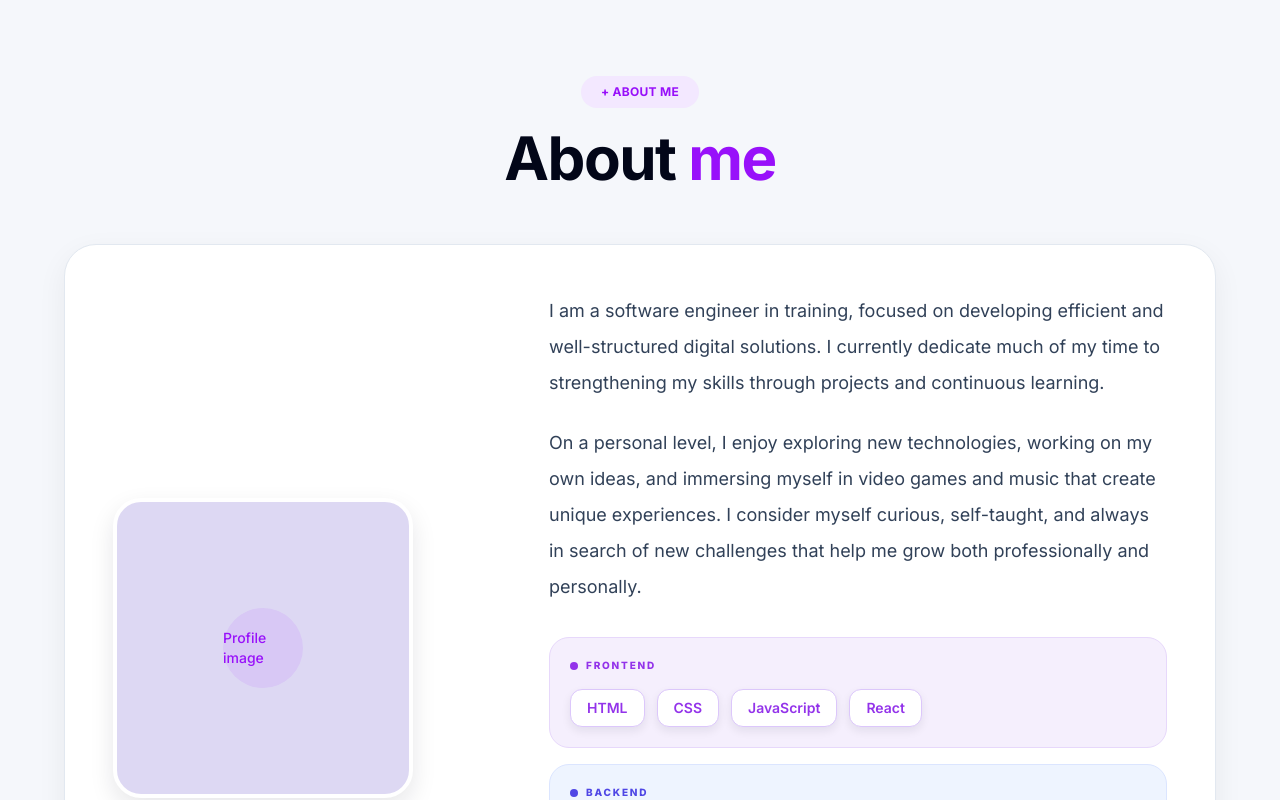
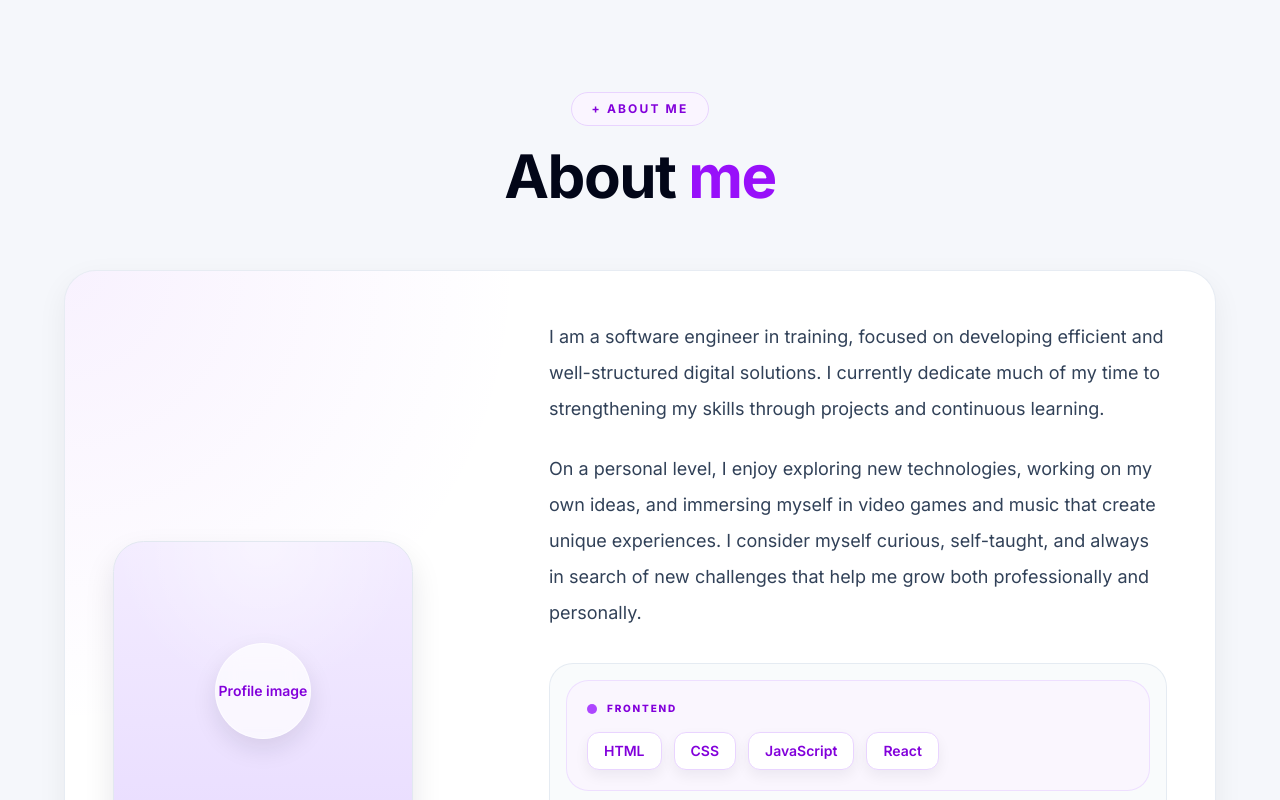
Before and after one commit to AndresRios123/Portfolio, a Next.js app: page /en in a window 1280 px wide. Shown: the part 820-1620 px from the top of the page. Built offline with nearby package versions, Linux system fonts and the light colour scheme.

Commit message:
He agregado el modo oscuro a la sección about me

```diff
--- a/app/components/sections/About.tsx
+++ b/app/components/sections/About.tsx
@@ -55,30 +55,32 @@ export default function About() {
   return (
     <section
       id="sobre-mi"
-      className="bg-[#f5f7fb] px-6 py-20 md:px-10 lg:px-16"
+      className="bg-[#f5f7fb] px-6 py-24 transition-colors duration-300 md:px-10 lg:px-16 dark:bg-[#070b14]"
     >
       <div className="mx-auto max-w-[1180px]">
         <motion.header
           initial="hidden"
           whileInView="visible"
-          viewport={{ once: true, amount: 0.5 }}
+          viewport={{ once: true, amount: 0.45 }}
           variants={containerVariants}
-          className="mb-14 flex flex-col items-center text-center"
+          className="mb-16 flex flex-col items-center text-center"
         >
           <motion.span
             variants={fadeUp}
-            className="mb-5 inline-flex rounded-full bg-purple-100 px-5 py-2 text-xs font-bold uppercase tracking-wide text-purple-600"
+            className="mb-5 inline-flex rounded-full border border-purple-200 bg-purple-50 px-5 py-2 text-xs font-bold uppercase tracking-[0.18em] text-purple-700 dark:border-blue-500/20 dark:bg-blue-500/10 dark:text-blue-300"
           >
             {t("badge")}
           </motion.span>
 
           <motion.h2
             variants={fadeUp}
-            className="text-4xl font-bold tracking-tight text-slate-950 md:text-6xl"
+            className="max-w-3xl text-4xl font-bold tracking-tight text-slate-950 md:text-5xl lg:text-6xl dark:text-slate-50"
           >
             {t.rich("title", {
               highlight: (chunks) => (
-                <span className="text-purple-600">{chunks}</span>
+                <span className="text-purple-600 dark:text-blue-400">
+                  {chunks}
+                </span>
               ),
             })}
           </motion.h2>
@@ -90,14 +92,16 @@ export default function About() {
           viewport={{ once: true, amount: 0.2 }}
           transition={{ duration: 0.8, ease: [0.22, 1, 0.36, 1] }}
           whileHover={{ y: -4 }}
-          className="rounded-[2rem] border border-slate-200 bg-white p-8 shadow-[0_10px_30px_rgba(15,23,42,0.06)] transition-shadow duration-300 hover:shadow-[0_18px_45px_rgba(15,23,42,0.08)] md:p-10 lg:p-12"
+          className="relative overflow-hidden rounded-[2rem] border border-slate-200/80 bg-white p-8 shadow-[0_10px_30px_rgba(15,23,42,0.06)] transition-all duration-300 hover:shadow-[0_18px_45px_rgba(15,23,42,0.08)] md:p-10 lg:p-12 dark:border-white/10 dark:bg-[#0b1120]/80 dark:shadow-[0_20px_60px_rgba(0,0,0,0.35)]"
         >
+          <div className="pointer-events-none absolute inset-0 bg-[radial-gradient(circle_at_top_left,rgba(168,85,247,0.08),transparent_32%)] dark:bg-[radial-gradient(circle_at_top_left,rgba(59,130,246,0.12),transparent_34%)]" />
+
           <motion.div
             variants={containerVariants}
             initial="hidden"
             whileInView="visible"
             viewport={{ once: true, amount: 0.2 }}
-            className="grid items-center gap-10 lg:grid-cols-[380px_minmax(0,1fr)] lg:gap-14"
+            className="relative grid items-center gap-10 lg:grid-cols-[380px_minmax(0,1fr)] lg:gap-14"
           >
             <motion.div
               variants={fadeLeft}
@@ -106,16 +110,18 @@ export default function About() {
               <motion.div
                 whileHover={{ scale: 1.02, rotate: -1 }}
                 transition={{ duration: 0.25 }}
-                className="flex h-[250px] w-[250px] items-center justify-center rounded-[1.75rem] border-4 border-white bg-[#ddd8f3] shadow-[0_10px_25px_rgba(15,23,42,0.10)] md:h-[300px] md:w-[300px]"
+                className="relative flex h-[250px] w-[250px] items-center justify-center rounded-[1.9rem] border border-slate-200 bg-[linear-gradient(180deg,#f3ecff_0%,#e9ddff_100%)] shadow-[0_14px_30px_rgba(15,23,42,0.10)] md:h-[300px] md:w-[300px] dark:border-white/10 dark:bg-[linear-gradient(180deg,rgba(37,99,235,0.16)_0%,rgba(15,23,42,0.75)_100%)] dark:shadow-[0_18px_40px_rgba(0,0,0,0.35)]"
               >
+                <div className="absolute inset-0 rounded-[1.9rem] bg-[radial-gradient(circle_at_top,rgba(255,255,255,0.45),transparent_45%)] dark:bg-[radial-gradient(circle_at_top,rgba(96,165,250,0.16),transparent_42%)]" />
+
                 <motion.div
                   initial={{ opacity: 0, scale: 0.8 }}
                   whileInView={{ opacity: 1, scale: 1 }}
                   viewport={{ once: true }}
                   transition={{ delay: 0.2, duration: 0.45 }}
-                  className="flex h-20 w-20 items-center justify-center rounded-full bg-[#d8c8f5]"
+                  className="relative flex h-24 w-24 items-center justify-center rounded-full border border-white/60 bg-white/70 shadow-[0_10px_25px_rgba(15,23,42,0.10)] backdrop-blur-md dark:border-blue-400/20 dark:bg-[#0f172a]/75 dark:shadow-[0_10px_30px_rgba(0,0,0,0.35)]"
                 >
-                  <span className="text-sm font-medium text-purple-600">
+                  <span className="text-center text-sm font-semibold text-purple-700 dark:text-blue-300">
                     {t("imagePlaceholder")}
                   </span>
                 </motion.div>
@@ -123,12 +129,15 @@ export default function About() {
             </motion.div>
 
             <motion.div variants={fadeRight} className="flex flex-col gap-8">
-              <div className="space-y-6 text-[18px] leading-9 text-slate-700">
+              <div className="space-y-6 text-[17px] leading-8 text-slate-700 md:text-[18px] md:leading-9 dark:text-slate-300">
                 <motion.p variants={fadeUp}>{t("paragraph1")}</motion.p>
                 <motion.p variants={fadeUp}>{t("paragraph2")}</motion.p>
               </div>
 
-              <motion.div variants={fadeUp}>
+              <motion.div
+                variants={fadeUp}
+                className="rounded-[1.5rem] border border-slate-200/80 bg-slate-50/80 p-4 backdrop-blur-sm dark:border-white/10 dark:bg-white/[0.03]"
+              >
                 <SkillsPanel />
               </motion.div>
             </motion.div>
--- a/app/components/sections/SkillsPanel.tsx
+++ b/app/components/sections/SkillsPanel.tsx
@@ -96,38 +96,38 @@ export default function SkillsPanel() {
     return {
       wrapper:
         color === "purple"
-          ? "border-[#e7d8fb] bg-[#f5effd]"
+          ? "border-purple-200/70 bg-purple-50/80 dark:border-purple-400/15 dark:bg-purple-500/[0.07]"
           : color === "blue"
-            ? "border-[#dbe5ff] bg-[#eef4ff]"
-            : "border-[#e5e7eb] bg-[#f7f8fa]",
+            ? "border-blue-200/70 bg-blue-50/80 dark:border-blue-400/15 dark:bg-blue-500/[0.07]"
+            : "border-slate-200/80 bg-slate-50/80 dark:border-white/10 dark:bg-white/[0.03]",
 
       dot:
         color === "purple"
-          ? "bg-[#9333ea]"
+          ? "bg-purple-500 dark:bg-purple-400"
           : color === "blue"
-            ? "bg-[#4f46e5]"
-            : "bg-[#64748b]",
+            ? "bg-blue-500 dark:bg-blue-400"
+            : "bg-slate-500 dark:bg-slate-400",
 
       title:
         color === "purple"
-          ? "text-[#9333ea]"
+          ? "text-purple-700 dark:text-purple-300"
           : color === "blue"
-            ? "text-[#4f46e5]"
-            : "text-[#334155]",
+            ? "text-blue-700 dark:text-blue-300"
+            : "text-slate-700 dark:text-slate-300",
 
       skill:
         color === "purple"
-          ? "border-[#dcc7fb] text-[#9333ea] hover:border-[#cfaef9] hover:bg-[#fcfaff]"
+          ? "border-purple-200 bg-white text-purple-700 hover:border-purple-300 hover:bg-purple-50 dark:border-purple-400/15 dark:bg-[#0f172a] dark:text-purple-300 dark:hover:border-purple-400/30 dark:hover:bg-purple-500/[0.08]"
           : color === "blue"
-            ? "border-[#c8d7ff] text-[#4f46e5] hover:border-[#b6cbff] hover:bg-[#fbfdff]"
-            : "border-[#d8dee8] text-[#475569] hover:border-[#cbd5e1] hover:bg-[#fcfcfd]",
+            ? "border-blue-200 bg-white text-blue-700 hover:border-blue-300 hover:bg-blue-50 dark:border-blue-400/15 dark:bg-[#0f172a] dark:text-blue-300 dark:hover:border-blue-400/30 dark:hover:bg-blue-500/[0.08]"
+            : "border-slate-200 bg-white text-slate-700 hover:border-slate-300 hover:bg-slate-50 dark:border-white/10 dark:bg-[#0f172a] dark:text-slate-300 dark:hover:border-white/15 dark:hover:bg-white/[0.04]",
 
       tooltip:
         color === "purple"
-          ? "border-[#dcc7fb] bg-white text-[#6b21a8]"
+          ? "border-purple-200 bg-white text-purple-800 dark:border-purple-400/20 dark:bg-[#0b1120]/95 dark:text-purple-200"
           : color === "blue"
-            ? "border-[#c8d7ff] bg-white text-[#3730a3]"
-            : "border-[#d8dee8] bg-white text-[#334155]",
+            ? "border-blue-200 bg-white text-blue-800 dark:border-blue-400/20 dark:bg-[#0b1120]/95 dark:text-blue-200"
+            : "border-slate-200 bg-white text-slate-700 dark:border-white/10 dark:bg-[#0b1120]/95 dark:text-slate-200",
     };
   };
 
@@ -140,10 +140,11 @@ export default function SkillsPanel() {
         pointerEvents: "none",
         zIndex: 9999,
         opacity: tooltip.visible ? 1 : 0,
-        transition: "opacity 0.1s ease",
+        transition: "opacity 0.12s ease",
       }}
       className={`
-        min-w-[150px] rounded-2xl border px-4 py-3 shadow-[0_16px_40px_rgba(15,23,42,0.10)] backdrop-blur-sm
+        min-w-[160px] rounded-2xl border px-4 py-3 shadow-[0_16px_40px_rgba(15,23,42,0.12)] backdrop-blur-md
+        dark:shadow-[0_18px_50px_rgba(0,0,0,0.45)]
         ${getCategoryStyles(tooltip.color).tooltip}
       `}
     >
@@ -172,14 +173,15 @@ export default function SkillsPanel() {
               variants={cardVariants}
               whileHover={{ y: -2 }}
               className={`
-                rounded-[1.25rem] border p-4 transition-all duration-300
-                hover:shadow-[0_12px_28px_rgba(15,23,42,0.06)]
+                rounded-[1.4rem] border p-4 transition-all duration-300
+                hover:shadow-[0_14px_30px_rgba(15,23,42,0.06)]
+                dark:hover:shadow-[0_18px_40px_rgba(0,0,0,0.22)]
                 md:p-5
                 ${styles.wrapper}
               `}
             >
-              <div className="mb-4 flex items-center gap-2">
-                <span className={`h-2 w-2 rounded-full ${styles.dot}`} />
+              <div className="mb-4 flex items-center gap-2.5">
+                <span className={`h-2.5 w-2.5 rounded-full ${styles.dot}`} />
                 <h3
                   className={`
                     text-[10px] font-extrabold uppercase tracking-[0.18em]
@@ -221,8 +223,9 @@ export default function SkillsPanel() {
                       setTooltip((prev) => ({ ...prev, visible: false }));
                     }}
                     className={`
-                      cursor-pointer rounded-xl border bg-white px-4 py-2 text-sm font-semibold
-                      shadow-[0_4px_10px_rgba(15,23,42,0.08)] transition-all duration-200
+                      cursor-pointer rounded-xl border px-4 py-2 text-sm font-semibold
+                      shadow-[0_6px_14px_rgba(15,23,42,0.06)] transition-all duration-200
+                      dark:shadow-[0_8px_18px_rgba(0,0,0,0.2)]
                       ${styles.skill}
                     `}
                   >
```
